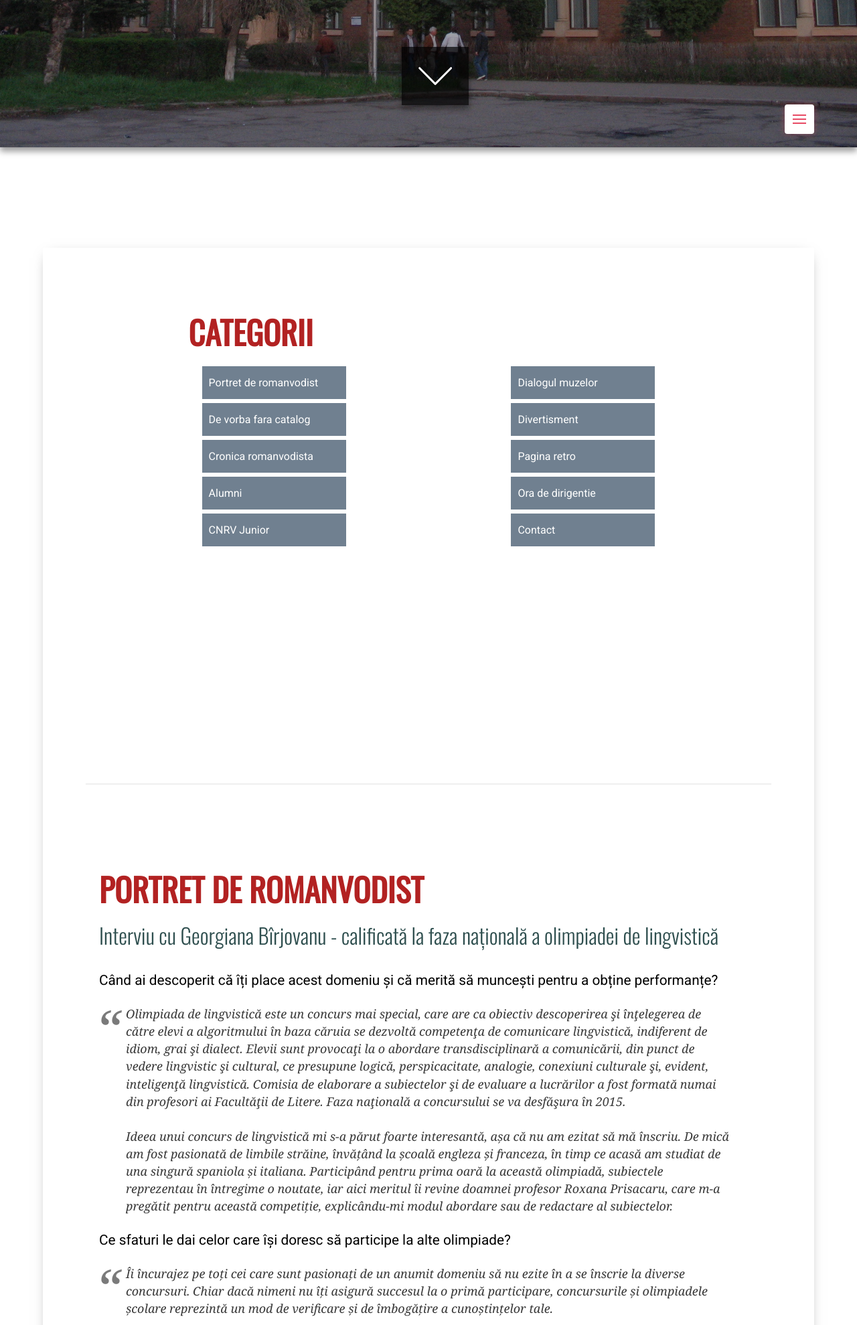
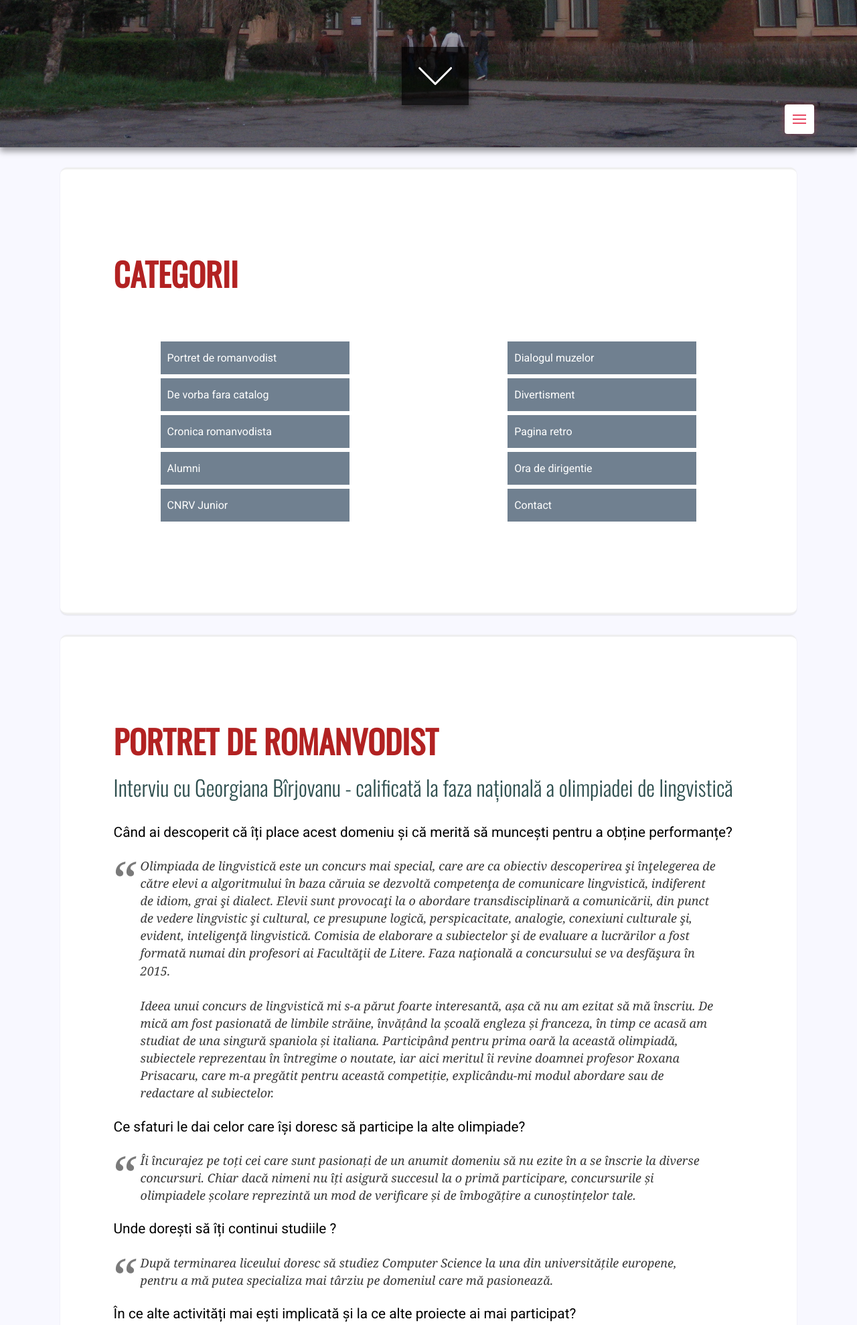
Before and after one commit to datBumbleB/cnrevista, a PHP site: page / in a window 1280 px wide. Shown: the part 580-2559 px from the top of the page at 67% size. Run offline with PHP 8.4, Linux system fonts and the light colour scheme; some libraries are stand-ins or nearby versions; some web fonts are replaced.

Commit message:
no message

```diff
--- a/JavaScript/divDimensions.js
+++ b/JavaScript/divDimensions.js
@@ -4,7 +4,7 @@
 var screen_y = $(window).height(); //get screen height
 $("header").css("height", screen_y);
 $("#main-header").css("height", screen_y - 330);
-$("#content-table").css("height", screen_y - 100);
+// $("#content-table").css("height", screen_y - 100);
 console.log(screen_y);
 $(".arrow").offset( {top: (screen_y - 150), left: ($(window).width()/2 - 40)});
 $("#real-header").offset({top: (screen_y/2 - $("#real-header").height()/2), left: 0});
--- a/css/main.css
+++ b/css/main.css
@@ -64,16 +64,24 @@ ul{
    list-style-type: none;
 }
 
-#content-table group{
+#content-table .group{
   margin-top: 50px;
+  margin-bottom: 50px;
 }
 
 #content-table{
-  margin: 150px 0 50px 0;
+  /*margin: 150px 0 50px 0;*/
   text-align: left;
-  padding: 50px 15% 0 15%;
+  /*padding: 50px 15% 0 15%;*/
 
+}
 
+#content-table #left-ct{
+  margin-left: 50px;
+}
+
+#content-table #right-ct{
+  margin-right: 50px;
 }
 #content-table li{
   padding: 15px 20px 15px 10px;
@@ -293,10 +301,14 @@ a{
 
 
 .categorie{
-  margin-top: 30px;
-   border-top: 2px solid #efefef;
-   padding-top: 80px;
-  padding-bottom: 50px;
+  background-color: white;
+  margin: 30px 15% 30px 15%;
+  border-top: 3px solid #efefef;
+  padding: 80px;
+  border-radius: 10px;
+  box-shadow: 0 1px 2px rgba(0,0,0,.1);
+  border-bottom: 3px solid #efefef;
+
 }
 
 .quote {
@@ -336,6 +348,7 @@ content: "\2014 \2009";
 
 body{
   font-family: 'Roboto', sans-serif;
+  background-color: ghostwhite;
 }
 
 header{
@@ -344,14 +357,13 @@ header{
   font-weight:bold;
 
 }
-section{
+/*section{
 
   margin: 0 12% 30px 12%;
   padding: 0 5% 50px 5%;
   box-shadow: 0px 5px 20px -10px rgba(0,0,0, .5);
-  background-color: white;
 
-}
+}*/
 
 footer {
   color: lightgrey;
@@ -381,8 +393,9 @@ span{
 }
 
 @media (max-width: 1280px){
-  section{
-    margin: 0 5% 30px 5%;
+  .categorie{
+    margin-left: 7%;
+    margin-right: 7%;
   }
 }
 /* Float Clearfix ------------------ */
--- a/index.html
+++ b/index.html
@@ -75,21 +75,21 @@ FONTS
 
      </div>
 
-      <div id="content-table" class="group">
+      <div id="content-table" class="group categorie">
         <h2>CATEGORII</h2>
         <div id="left-ct" class="group">
           <ul>
-            <li class="first-li"><a href="#portret">Portret de romanvodist</a></li>
+            <a href="#portret"><li class="first-li">Portret de romanvodist</li></a>
             <a href="#fara-catalog"><li>De vorba fara catalog</li></a>
             <a href="#eveniment"><li>Cronica romanvodista</li></a>
             <a href="#alumni"><li>Alumni</li></a>
-            <a href="#junior"><li><a href="#junior">CNRV Junior</li></a>
+            <a href="#junior"><li>CNRV Junior</li></a>
            </ul>
           </div>
         <div id="right-ct"  class="group">
           <ul>
             <a href="#muze"><li class="first-li">Dialogul muzelor</li></a>
-            <a href="#creatie"><li><a href="#creatie">Divertisment</li></a>
+            <a href="#creatie"><li>Divertisment</li></a>
             <a href="#retro"><li>Pagina retro</li></a>
             <a href="#dirigentie"><li>Ora de dirigentie</li></a>
             <a href="#contact"><li>Contact</li></a>
```
Lines whose indentation alone changed are shown as unchanged.
